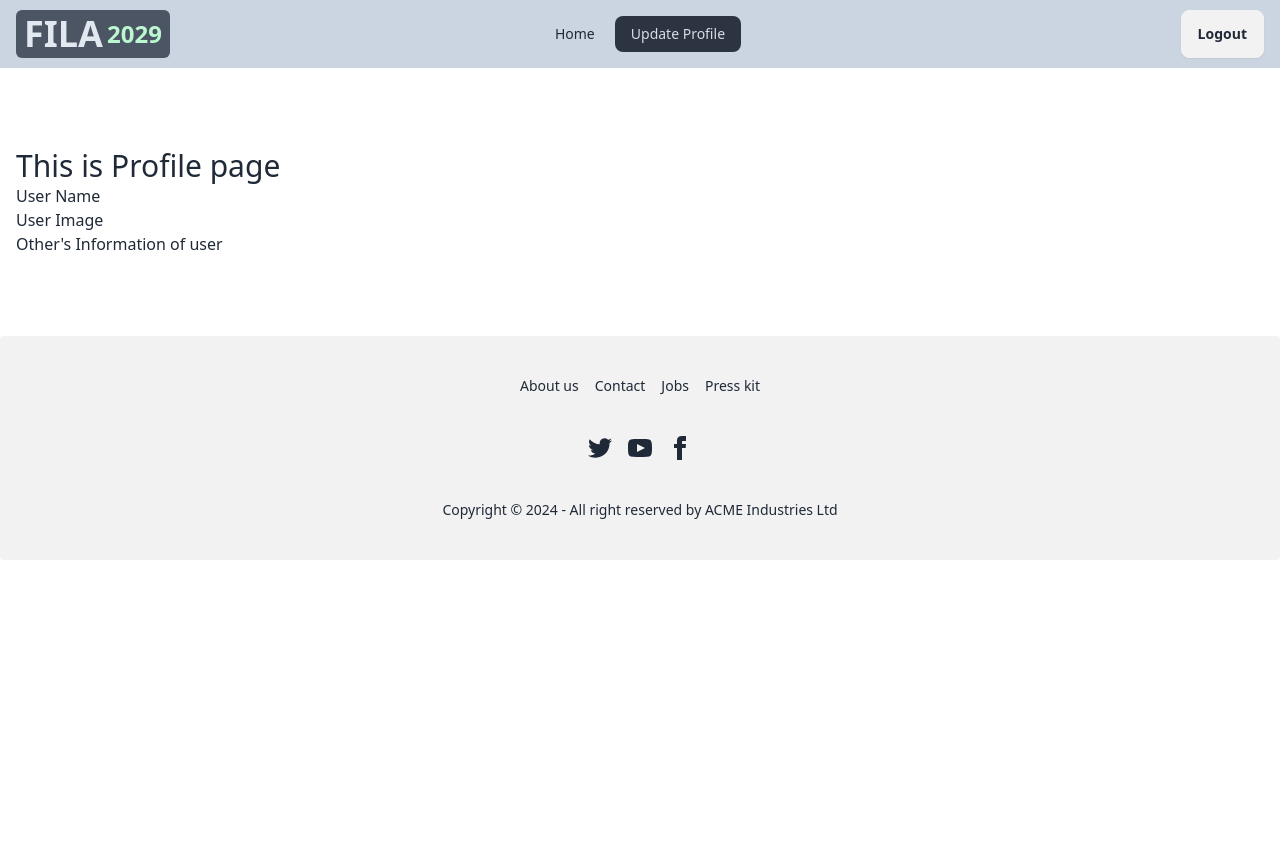
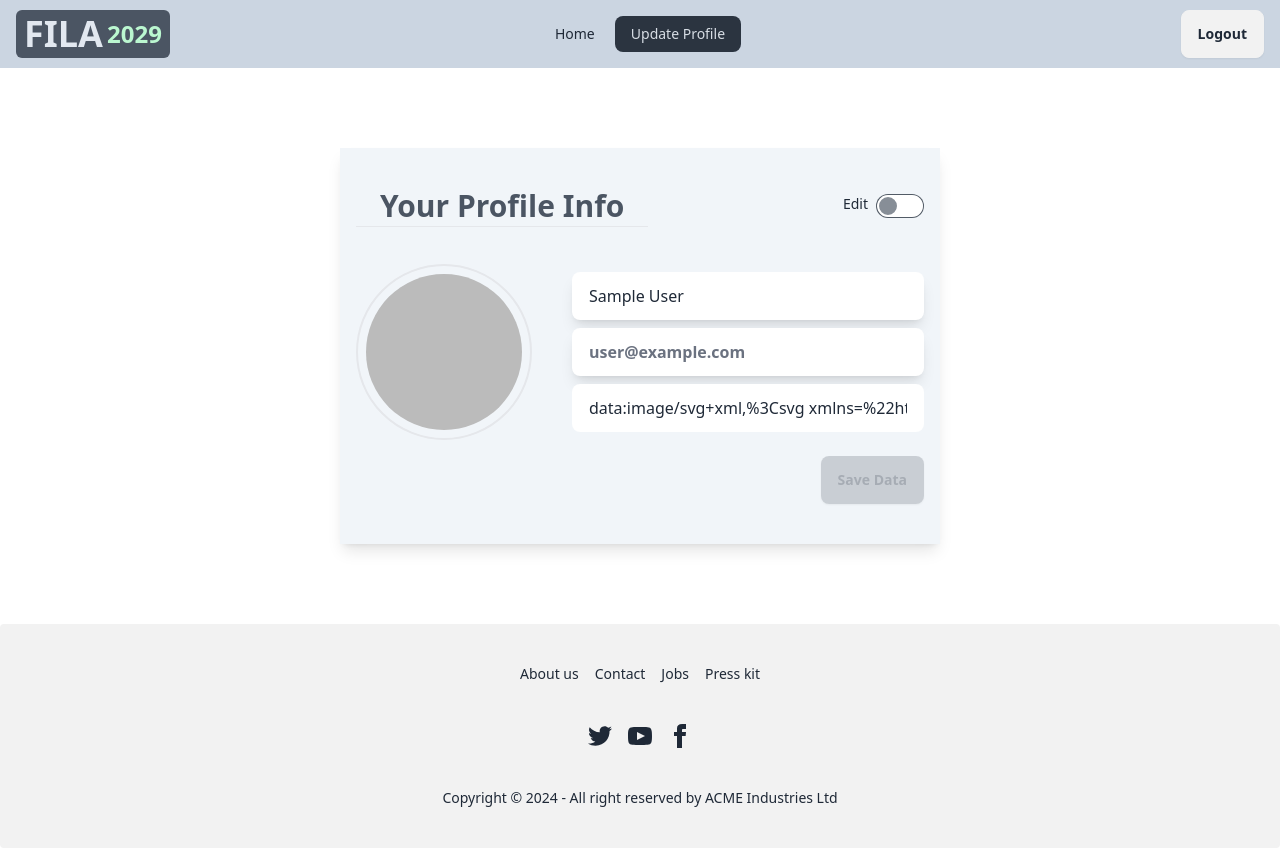
Before and after one commit to fokhrul2029/Online-Destination--FILA2029, a React (Vite) app: page /profile in a window 1280 px wide. Before the commit the page ends 800 px from the top, so only its background shows below. Built offline with nearby package versions, Linux system fonts and the light colour scheme; no server answers; sample sign-in values are in the browser's storage.

Commit message:
update UI of profile page

```diff
--- a/src/pages/EstateDetails/EstateDetails.jsx
+++ b/src/pages/EstateDetails/EstateDetails.jsx
@@ -13,7 +13,7 @@ function EstateDetails() {
   return (
     <div className="py-20 container mx-auto px-4">
         <Helmet>
-            <title>Estate Details || FILA 2029</title>
+            <title>{estate_title} || FILA 2029</title>
         </Helmet>
       <div className="flex justify-around items-center">
         <div>
--- a/src/pages/Profile/Profile.jsx
+++ b/src/pages/Profile/Profile.jsx
@@ -1,16 +1,84 @@
+import { useContext, useEffect, useState } from "react";
 import { Helmet } from "react-helmet";
+import { AuthContext } from "../../contextApi/AuthProvider/AuthProvider";
 
 /* eslint-disable react/no-unescaped-entities */
 function Profile() {
+  const { user } = useContext(AuthContext);
+  const { displayName, email, photoURL } = user;
+
+  const [checkbox, setCheckbox] = useState(false);
+  const [edit, setEdit] = useState(true);
+
+  const [name, setName] = useState(displayName);
+  const [photo, setPhoto] = useState(photoURL);
+
+  useEffect(() => {
+    setEdit(!checkbox);
+  }, [checkbox]);
+
   return (
     <div className="py-20 container mx-auto px-4">
-        <Helmet>
-            <title>Profile || FILA 2029</title>
-        </Helmet>
-      <h1 className="text-3xl">This is Profile page</h1>
-      <h1>User Name</h1>
-      <h1>User Image</h1>
-      <h1>Other's Information of user</h1>
+      <Helmet>
+        <title>Profile || FILA 2029</title>
+      </Helmet>
+      <div className="shadow-lg lg:w-[600px] mx-auto bg-slate-100 pt-10 px-4">
+        <div className="flex justify-between items-center gap-4">
+          <h1 className="text-3xl text-center font-bold text-gray-600">
+            <span className="border-b px-6">Your Profile Info</span>
+          </h1>
+
+          <label className="flex cursor-pointer gap-2">
+            <span className="label-text">Edit</span>
+            <input
+              onChange={(e) => setCheckbox(e.target.checked)}
+              type="checkbox"
+              className="toggle theme-controller"
+            />
+          </label>
+        </div>
+        <form className=" py-10">
+          <div className="flex gap-10 items-center">
+            <div className="text-center w-1/3">
+              <img
+                className="mx-auto rounded-full w-full border-2 p-2"
+                src={photoURL}
+                alt={displayName || "null"}
+              />
+            </div>
+            <div className="flex gap-2 flex-col w-2/3">
+              <input
+                className="input shadow-lg"
+                type="text"
+                value={name || "null"}
+                onChange={(e) => setName(e.target.value)}
+                readOnly={edit}
+              />
+              <input
+                readOnly
+                className="input shadow-lg font-bold  focus:border-transparent focus:shadow-lg focus:outline-none text-gray-500"
+                type="text"
+                value={email}
+              />
+              <input
+                type="text"
+                className="input"
+                value={photo || "null"}
+                onChange={(e) => setPhoto(e.target.value)}
+                readOnly={edit}
+              />
+            </div>
+          </div>
+          <div className="flex gap-2 justify-end items-center pt-4">
+            <input
+              disabled={edit}
+              className="btn btn-info"
+              type="button"
+              value="Save Data"
+            />
+          </div>
+        </form>
+      </div>
     </div>
   );
 }
```
